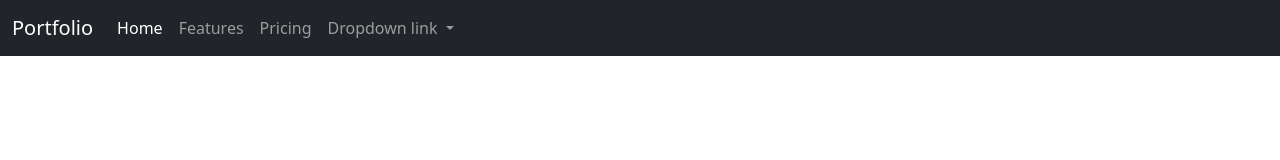
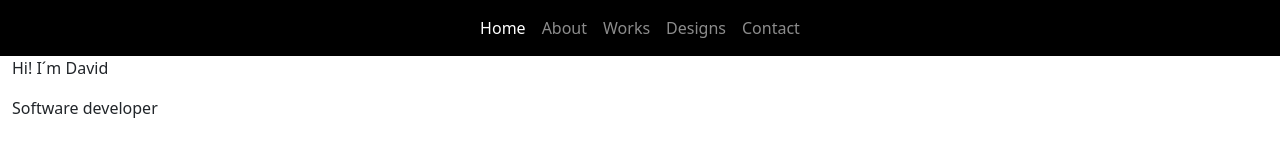
Before and after one commit to davidperezsimon/davidperezsimon.github.io, a plain HTML site: page index.html in a window 1280 px wide. Drawn offline with nearby package versions, Linux system fonts and the light colour scheme.

Commit message:
Updating project

```diff
--- /dev/null
+++ b/css/styles.css
@@ -0,0 +1,17 @@
+body{
+    margin: 0;
+    padding: 0;
+    background-color: #000;
+    height: 100vh;
+
+}
+#navbar-main{
+    background-color: #000;
+}
+#navbar-toggle{
+    border: 0;
+    margin-left: auto;
+}
+#navbar-menu{
+    margin: 0 auto 0 auto;
+}
--- a/index.html
+++ b/index.html
@@ -6,42 +6,49 @@
     <meta name="viewport" content="width=device-width, initial-scale=1.0">
     <title>David Pérez</title>
 
+    <link rel="stylesheet" href="css/styles.css">
+
     <link href="https://cdn.jsdelivr.net/npm/bootstrap@5.1.3/dist/css/bootstrap.min.css" rel="stylesheet" integrity="sha384-1BmE4kWBq78iYhFldvKuhfTAU6auU8tT94WrHftjDbrCEXSU1oBoqyl2QvZ6jIW3" crossorigin="anonymous">
     <script src="https://cdn.jsdelivr.net/npm/bootstrap@5.1.3/dist/js/bootstrap.bundle.min.js" integrity="sha384-ka7Sk0Gln4gmtz2MlQnikT1wXgYsOg+OMhuP+IlRH9sENBO0LRn5q+8nbTov4+1p" crossorigin="anonymous"></script>
 </head>
 <body>
 
-    <nav class="navbar navbar-expand-lg navbar-dark bg-dark">
+    <nav class="navbar navbar-expand-lg navbar-dark" id="navbar-main">
         <div class="container-fluid">
-          <a class="navbar-brand" href="#">Portfolio</a>
-          <button class="navbar-toggler" type="button" data-bs-toggle="collapse" data-bs-target="#navbarNavDropdown" aria-controls="navbarNavDropdown" aria-expanded="false" aria-label="Toggle navigation">
+
+          <button class="navbar-toggler" type="button" data-bs-toggle="collapse" data-bs-target="#navbarNavDropdown" aria-controls="navbarNavDropdown" aria-expanded="false" aria-label="Toggle navigation" id="navbar-toggle">
             <span class="navbar-toggler-icon"></span>
           </button>
+
           <div class="collapse navbar-collapse" id="navbarNavDropdown">
-            <ul class="navbar-nav">
+            <ul class="navbar-nav" id="navbar-menu">
               <li class="nav-item">
                 <a class="nav-link active" aria-current="page" href="#">Home</a>
               </li>
               <li class="nav-item">
-                <a class="nav-link" href="#">Features</a>
+                <a class="nav-link" href="#">About</a>
               </li>
               <li class="nav-item">
-                <a class="nav-link" href="#">Pricing</a>
+                <a class="nav-link" href="#">Works</a>
               </li>
-              <li class="nav-item dropdown">
-                <a class="nav-link dropdown-toggle" href="#" id="navbarDropdownMenuLink" role="button" data-bs-toggle="dropdown" aria-expanded="false">
-                  Dropdown link
-                </a>
-                <ul class="dropdown-menu" aria-labelledby="navbarDropdownMenuLink">
-                  <li><a class="dropdown-item" href="#">Action</a></li>
-                  <li><a class="dropdown-item" href="#">Another action</a></li>
-                  <li><a class="dropdown-item" href="#">Something else here</a></li>
-                </ul>
+              <li class="nav-item">
+                <a class="nav-link" href="#">Designs</a>
+              </li>
+              <li class="nav-item">
+                <a class="nav-link" href="#">Contact</a>
               </li>
             </ul>
           </div>
+
         </div>
       </nav>
+
+      <div class="container-fluid">
+
+        <p>Hi! I´m David</p>
+        <p>Software developer</p>
+
+      </div>
 
 
 </body>
```
Also changed, not shown: css/styles.js (deleted).
